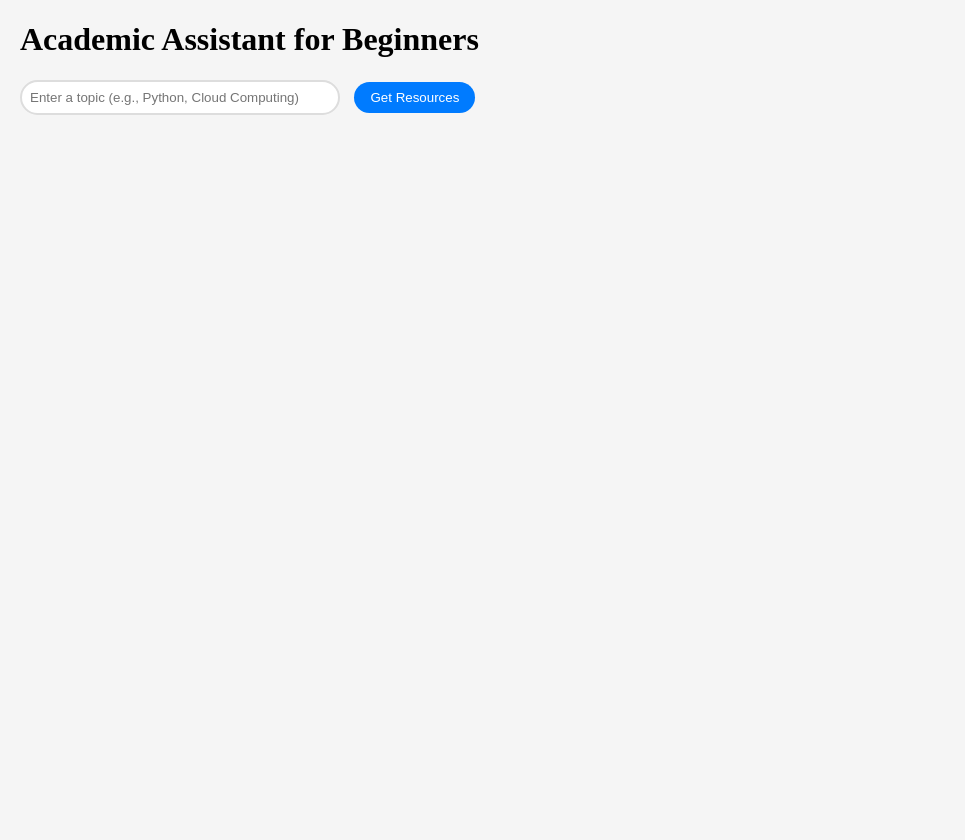
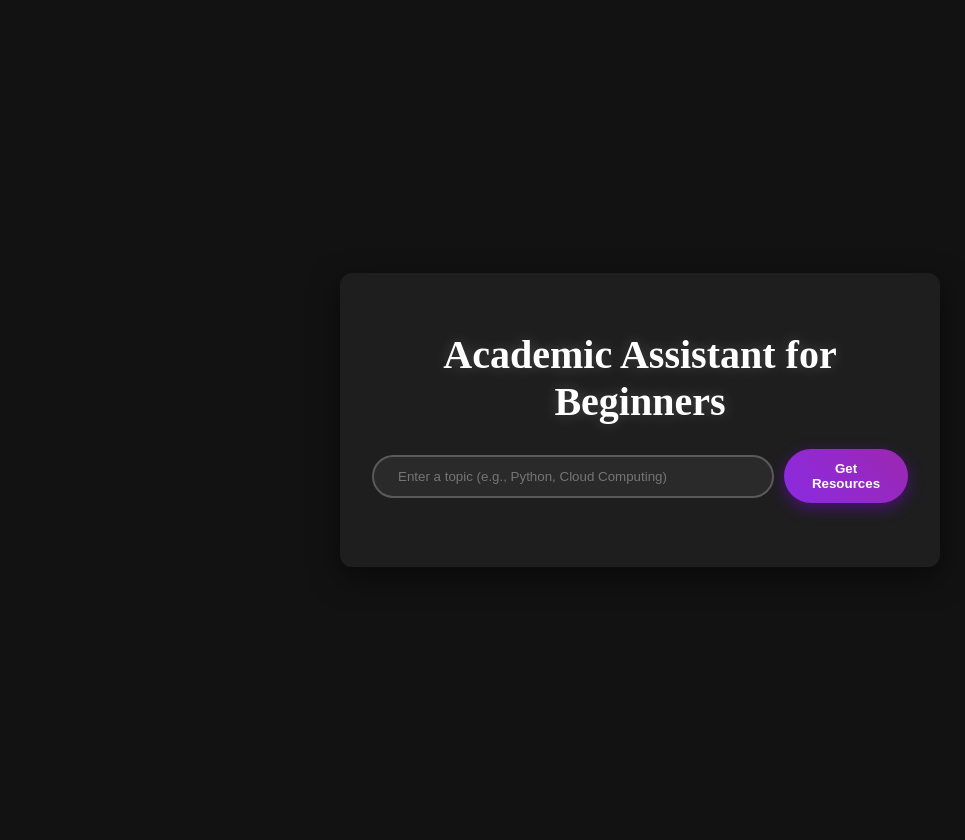
Before and after one commit to Ar-Srivas/SIH_BitWise, a Flask app: page / in a window 1280 px wide. Shown: the whole page, without its empty margins (0-965 px from the left). Before the commit the page ends 115 px from the top, so only its background shows below. Run offline with Flask 3, Linux system fonts and the light colour scheme.

Commit message:
du du du du MAX VERSTAPPEN!!

```diff
--- a/Curriculum_Planner/freeperiod/freepreiodopti.py
+++ b/Curriculum_Planner/freeperiod/freepreiodopti.py
@@ -3,16 +3,12 @@ from ddgs import DDGS
 
 app = Flask(__name__)
 
-def academic_assistant(query): #keep this in string or else die you fool
+def academic_assistant(query):
     ddgs = DDGS()
     docs_results = ddgs.text(f"{query} beginner tutorial site:docs.python.org OR site:microsoft.com OR site:cloud.google.com", max_results=6)
-    docs_links = [r['href'] for r in docs_results if 'href' in r]
+    docs_links = [r['href'] for r in docs_results if 'href' in r and r['href'].startswith(('http', 'https'))]
     yt_results = ddgs.text(f"{query} beginner tutorial site:youtube.com", max_results=6)
-    yt_links = [r['href'] for r in yt_results if 'href' in r]
-    for i in yt_links:
-        if 'youtube.com' not in i:
-            yt_links.remove(i)
-            docs_links.append(i)
+    yt_links = [r['href'] for r in yt_results if 'href' in r and 'youtube.com' in r['href'] and r['href'].startswith(('http', 'https'))]
     return docs_links, yt_links
 
 @app.route("/", methods=["GET", "POST"])
--- a/Curriculum_Planner/freeperiod/templates/index.html
+++ b/Curriculum_Planner/freeperiod/templates/index.html
@@ -1,4 +1,3 @@
-<!--please remove my comments💦-->
 <!DOCTYPE html>
 <html lang="en">
 <head>
@@ -6,73 +5,124 @@
 <meta name="viewport" content="width=device-width, initial-scale=1.0">
 <title>Academic Assistant</title>
 <style>
-    /*some shitty css for some shitty html*/
+body {
+    font-family: Arial, sans-serif;
+    margin: 0;
+    padding: 20px;
+    background-color: #121212;
+    color: #e0e0e0;
+    display: flex;
+    flex-direction: column;
+    justify-content: center;
+    align-items: center;
+    min-height: 100vh;
+}
+
+.main-container {
+    max-width: 600px;
+    width: 100%;
+    padding: 2rem;
+    background-color: #1e1e1e;
+    border-radius: 12px;
+    box-shadow: 0 10px 30px rgba(0, 0, 0, 0.5);
+    box-sizing: border-box;
+}
 
 .mainheading {
     font-family: 'Times New Roman', Times, serif;
-    font-size: 2rem;
+    font-size: 2.5rem;
     font-weight: bold;
+    color: #ffffff;
+    text-align: center;
+    margin-bottom: 1.5rem;
+    text-shadow: 0 0 15px rgba(255, 255, 255, 0.2);
 }
 
-.body {
-    font-family: Arial, sans-serif;
-    margin: 20px;
-    background-color: #f5f5f5;
+.input-group {
+    display: flex;
+    justify-content: center;
+    align-items: center;
+    margin-bottom: 2rem;
 }
 
 .input {
-    border-radius: 40px;
-    padding: 0.5rem;
-    width: 300px;
-    border: 2px solid #ddd;
+    border-radius: 50px;
+    padding: 0.75rem 1.5rem;
+    width: 100%;
+    max-width: 350px;
+    background-color: #2a2a2a;
+    border: 2px solid #5a5a5a;
+    color: #ffffff;
     outline: none;
     margin-right: 10px;
+    transition: border-color 0.3s ease, box-shadow 0.3s ease;
+}
+
+.input:focus {
+    border-color: #9c27b0;
+    box-shadow: 0 0 10px rgba(156, 39, 176, 0.5);
 }
 
 .button {
-    border-radius: 40px;
-    padding: 0.5rem 1rem;
-    background-color: #007bff;
+    border-radius: 50px;
+    padding: 0.75rem 1.5rem;
+    background: linear-gradient(45deg, #8a2be2, #9c27b0);
     color: white;
+    font-weight: bold;
     border: none;
     cursor: pointer;
+    box-shadow: 0 5px 15px rgba(140, 0, 255, 0.4);
+    transition: transform 0.2s ease, box-shadow 0.2s ease, background 0.2s ease;
 }
 
 .button:hover {
-    background-color: #0056b3;
+    background: linear-gradient(45deg, #9c27b0, #8a2be2);
+    transform: translateY(-2px);
+    box-shadow: 0 8px 20px rgba(140, 0, 255, 0.6);
 }
 
 .result {
     margin-top: 20px;
-    padding: 20px;
-    background-color: white;
-    border-radius: 10px;
-    box-shadow: 0 2px 5px rgba(0,0,0,0.1);
+    padding: 2rem;
+    background-color: #1e1e1e;
+    border-radius: 12px;
+    box-shadow: 0 10px 30px rgba(0, 0, 0, 0.5);
+    border: 1px solid #333;
 }
 
 .result h2 {
-    color: #333;
-    margin-bottom: 10px;
+    color: #ffffff;
+    margin-bottom: 15px;
+    border-bottom: 2px solid #555;
+    padding-bottom: 10px;
 }
 
 .result a {
     display: block;
-    margin-bottom: 8px;
-    color: #007bff;
+    margin-bottom: 12px;
+    color: #bb86fc;
     text-decoration: none;
-    padding: 5px 0;
+    padding: 10px;
+    background-color: #2a2a2a;
+    border-radius: 8px;
+    transition: background-color 0.3s ease, transform 0.3s ease;
+    /* Added CSS to handle long links */
+    overflow-wrap: break-word;
+    word-break: break-all;
 }
 
 .result a:hover {
-    text-decoration: underline;
+    background-color: #383838;
+    transform: translateX(5px);
 }
 </style>
 </head>
-<body class="body">
+<body>
+<div class="main-container">
     <h1 class="mainheading">Academic Assistant for Beginners</h1>
-<form method="POST">
+    <form method="POST" class="input-group">
         <input class="input" type="text" name="query" placeholder="Enter a topic (e.g., Python, Cloud Computing)" value="{{ query }}">
-<input class="button" type="submit" value="Get Resources">
+        <button class="button" type="submit">Get Resources</button>
     </form>
     {% if docs_links or yt_links %}
         <div class="result">
@@ -90,5 +140,6 @@
             {% endif %}
         </div>
     {% endif %}
+</div>
 </body>
 </html>
```
Also changed, not shown: 3 other files. Lines whose indentation alone changed are shown as unchanged.
